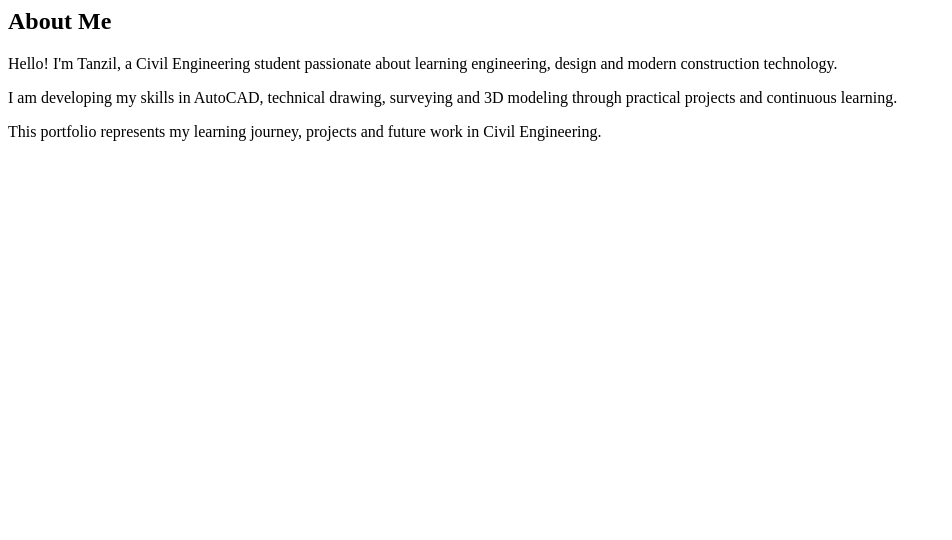
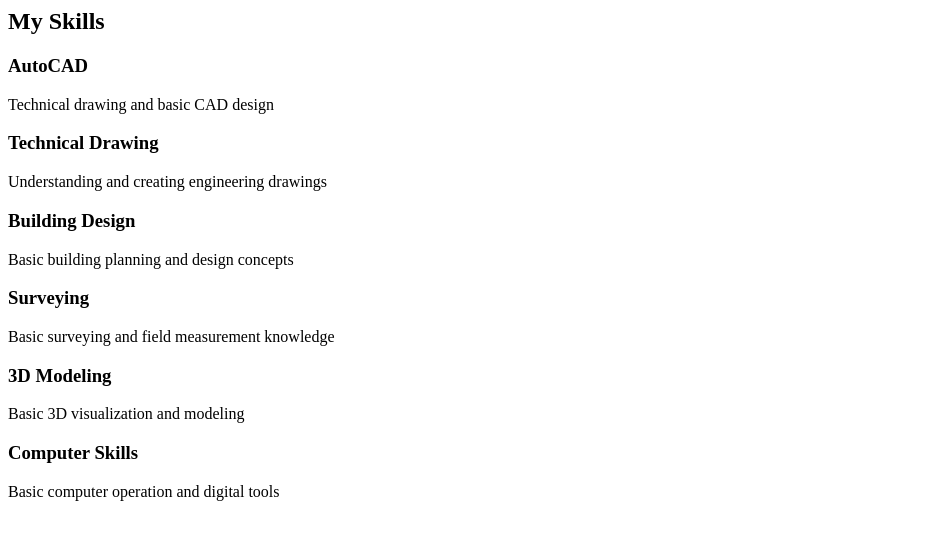
Before and after one commit to mnurulamin096-hue/civilhub, a Flask app: page / in a window 1280 px wide. Shown: the top 540 px of the page, without its empty margins (0-952 px from the left). Run offline with Flask 3, Linux system fonts and the light colour scheme.

Commit message:
index.html

```diff
--- a/templates/index.html
+++ b/templates/index.html
@@ -1,25 +1,38 @@
-<section id="about">
+<section id="skills">
 
-    <h2 class="section-title">About Me</h2>
+    <h2 class="section-title">My Skills</h2>
 
-    <div class="about">
+    <div class="skills">
 
-        <p>
-            Hello! I'm Tanzil, a Civil Engineering student
-            passionate about learning engineering, design
-            and modern construction technology.
-        </p>
+        <div class="skill">
+            <h3>AutoCAD</h3>
+            <p>Technical drawing and basic CAD design</p>
+        </div>
 
-        <p>
-            I am developing my skills in AutoCAD, technical
-            drawing, surveying and 3D modeling through
-            practical projects and continuous learning.
-        </p>
+        <div class="skill">
+            <h3>Technical Drawing</h3>
+            <p>Understanding and creating engineering drawings</p>
+        </div>
 
-        <p>
-            This portfolio represents my learning journey,
-            projects and future work in Civil Engineering.
-        </p>
+        <div class="skill">
+            <h3>Building Design</h3>
+            <p>Basic building planning and design concepts</p>
+        </div>
+
+        <div class="skill">
+            <h3>Surveying</h3>
+            <p>Basic surveying and field measurement knowledge</p>
+        </div>
+
+        <div class="skill">
+            <h3>3D Modeling</h3>
+            <p>Basic 3D visualization and modeling</p>
+        </div>
+
+        <div class="skill">
+            <h3>Computer Skills</h3>
+            <p>Basic computer operation and digital tools</p>
+        </div>
 
     </div>
 
```
